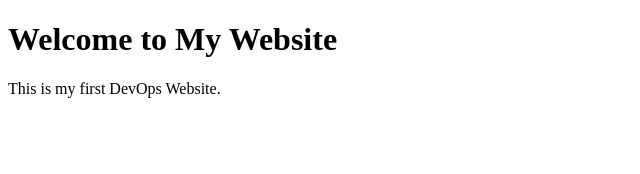
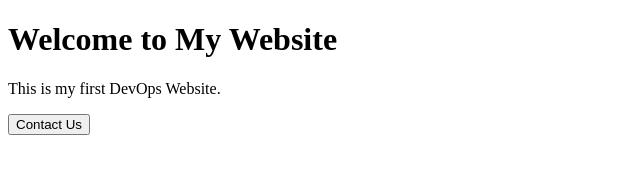
Before and after one commit to HASSANMEHMOOD17894/Dev1, a plain HTML site: page index.html in a window 1280 px wide. Shown: the whole page, without its empty margins (0-640 px from the left). Drawn offline with Linux system fonts and the light colour scheme.

Commit message:
add contact button

```diff
--- a/index.html
+++ b/index.html
@@ -6,5 +6,6 @@
   <body>
     <h1>Welcome to My Website</h1>
     <p>This is my first DevOps Website.</p>
+    <button>Contact Us</button>
   </body>
 </html>
```
